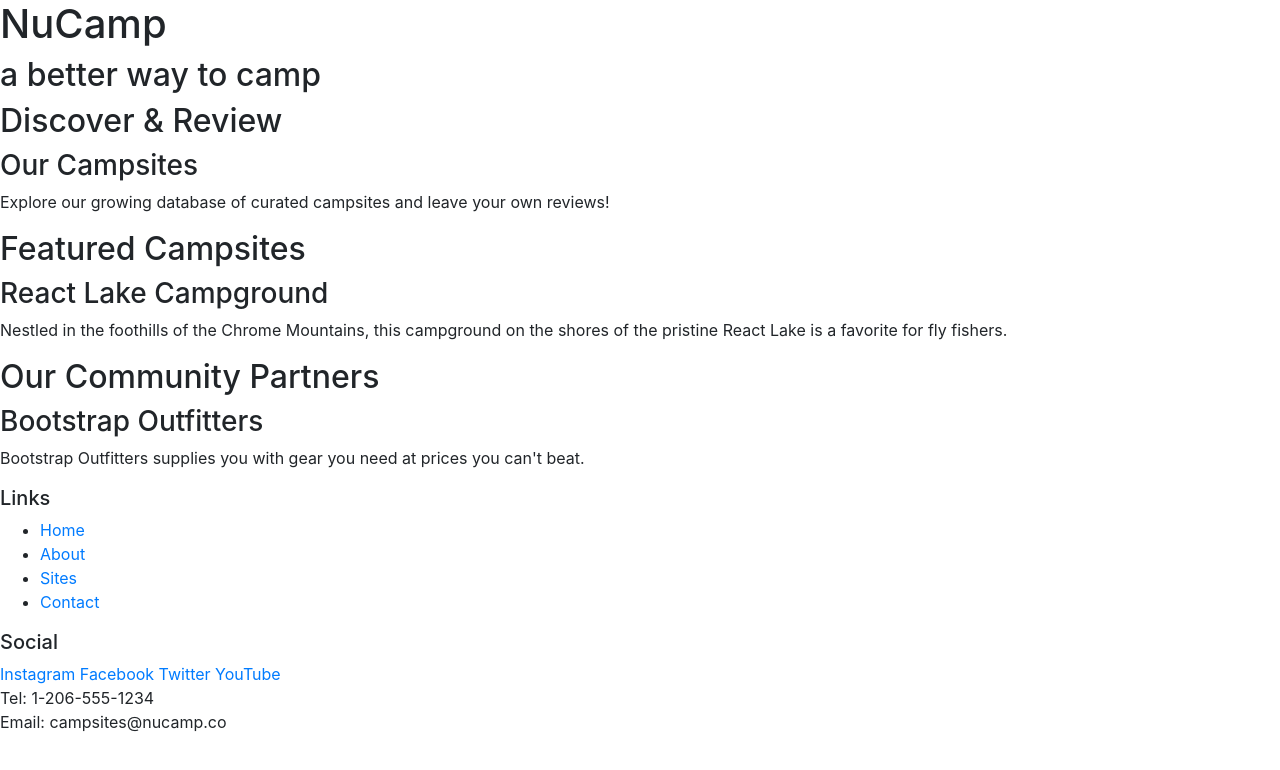
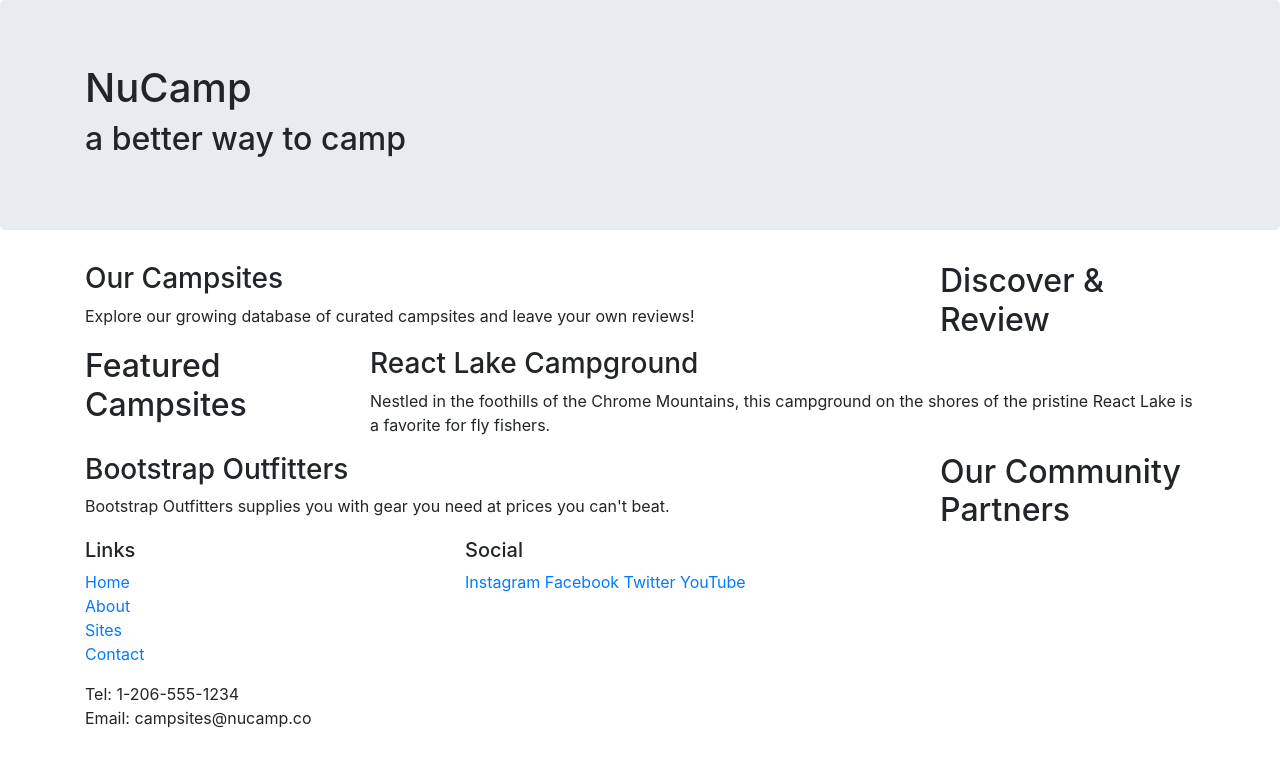
Before and after one commit to Brockkcc/Nucampsite, a website: page index.html in a window 1280 px wide. Drawn offline with nearby package versions, Linux system fonts and the light colour scheme.

Commit message:
Boostrap Grid

```diff
--- a/index.html
+++ b/index.html
@@ -14,51 +14,73 @@
 
 <body>
 
-    <header>
-        <div>
+    <header class="jumbotron">
+        <div class="container">
+            <div class="row">
+                <div class="col">
                     <h1>NuCamp</h1>
                     <h2>a better way to camp</h2>
                 </div>
+            </div>
+        </div>
     </header>
 
-    <div>
+    <div class="container">
+        <div class="row">
+            <div class="col-sm-4 order-sm-last col-md-3">
                 <h2>Discover & Review</h2>
+            </div>
+            <div class="col">
                 <h3>Our Campsites</h3>
                 <p>Explore our growing database of curated campsites and leave your own reviews!</p>
             </div>
+        </div>
 
-    <div>
+        <div class="row">
+            <div class="col-sm-4 col-md-3">
                 <h2>Featured Campsites</h2>
+            </div>
+            <div class="col">
                 <h3>React Lake Campground</h3>
                 <p>Nestled in the foothills of the Chrome Mountains, this campground on the shores of the pristine React Lake is a favorite for fly fishers.</p>
             </div>
+        </div>
 
-    <div>
+        <div class="row">
+            <div class="col-sm-4 order-sm-last col-md-3">
                 <h2>Our Community Partners</h2>
+            </div>
+            <div class="col">
                 <h3>Bootstrap Outfitters</h3>
                 <p>Bootstrap Outfitters supplies you with gear you need at prices you can't beat.</p>
             </div>
+        </div>
+    </div>
 
     <footer>
-        <div>
+        <div class="container">
+            <div class="row">
+                <div class="col-4 col-sm-2-offset-1">
                     <h5>Links</h5>
-            <ul>
+                    <ul class="list-unstyled">
                         <li><a href="#">Home</a></li>
                         <li><a href="#">About</a></li>
                         <li><a href="#">Sites</a></li>
                         <li><a href="#">Contact</a></li>
                     </ul>
                 </div>
-        <div>
+                <div class="col-6 col-sm-5">
                     <h5>Social</h5>
                     <a href="http://instagram.com/">Instagram</a>
                     <a href="http://facebook.com/">Facebook</a>
                     <a href="http://twitter.com/">Twitter</a>
                     <a href="http://youtube.com/">YouTube</a>
                 </div>
-        <div>
+                <div class="col-sm-4">
                     Tel: 1-206-555-1234<br />
                     Email: campsites@nucamp.co
+                </div>
+            </div>
         </div>
     </footer>
 
```
Lines whose indentation alone changed are shown as unchanged.
